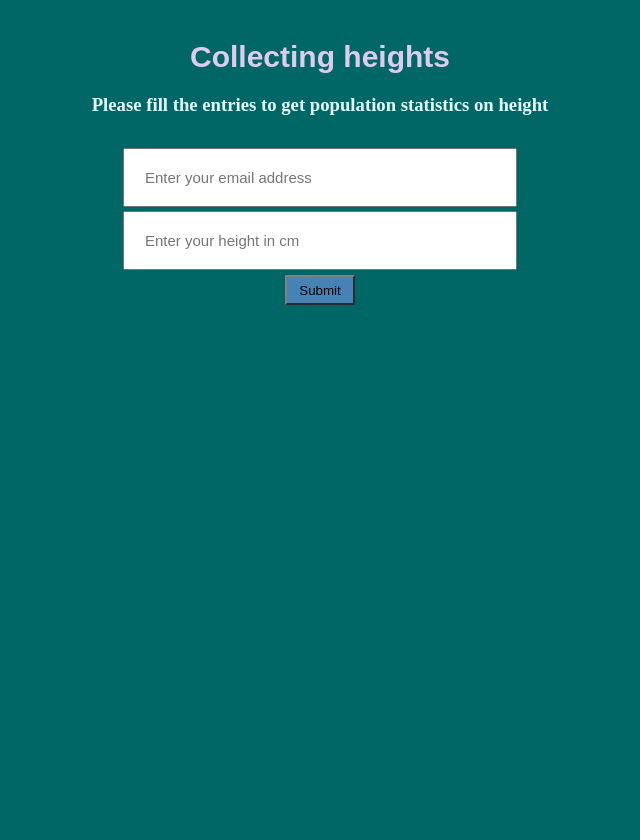
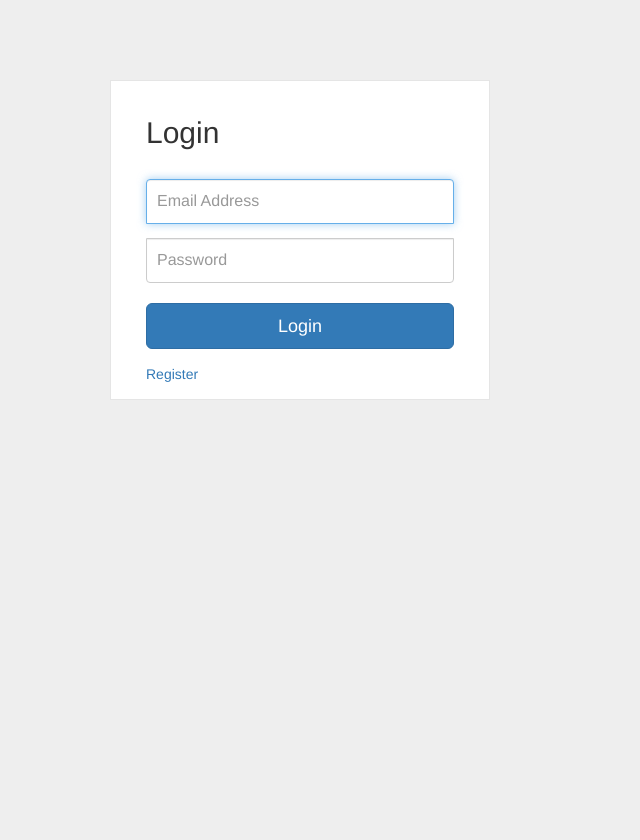
Before and after one commit to ahdeshmukh/udemy-flask, a Flask app: page / in a window 1280 px wide. Shown: the whole page, without its empty margins (340-980 px from the left). After the commit the page ends 399 px from the top, so only its background shows below. Run offline with Flask 2, Linux system fonts and the light colour scheme; some libraries are stand-ins or nearby versions.

Commit message:
creating login and register basic pages

```diff
--- a/app.py
+++ b/app.py
@@ -1,18 +1,46 @@
 from flask import Flask, render_template, request, jsonify
 from datetime import datetime
-import psycopg2, psycopg2.extras, sys
+from flask_sqlalchemy import SQLAlchemy
 
 app = Flask(__name__)
+app.config['SQLALCHEMY_DATABASE_URI'] = 'postgresql://amit:password@localhost/flask_db'
+app.config['GOOGLE_RECAPTCHA_SECRET'] = '6LfKcCYUAAAAAJXHWL48hMFZxTcD4Ruv3ANi8Rzb'
+
+db = SQLAlchemy(app)
+
+class User(db.Model):
+    __tablename__ = "users"
+    id = db.Column(db.Integer, primary_key=True)
+    email = db.Column(db.String(120), unique=True)
+    height = db.Column(db.Integer)
+
+    def __init__(self, email, height):
+        self.email = email
+        self.height = height
 
 
 @app.route('/')
 def index():
-    return render_template("index.html")
+    return render_template("login.html")
+
+@app.route('/register')
+def register():
+    return render_template("register.html")
 
 
 @app.route('/success', methods=["POST"])
 def success():
-    return render_template("success.html")
+    if request.method == 'POST':
+        email = request.form['email_name']
+        height = request.form['height_name']
+        # Check that email does not already exist (not a great query, but works)
+        if not db.session.query(User).filter(User.email == email).count():
+            user = User(email, height)
+            db.session.add(user)
+            db.session.commit()
+            return render_template("success.html")
+
+        return render_template("index.html", message="Email "+ email + " already exists")
 
 
 @app.route('/post-json', methods=["POST"])
--- a/static/css/styles.css
+++ b/static/css/styles.css
@@ -1,56 +1,46 @@
-html,body {
-  height: 100%;
-  margin: 0;
+@import "bourbon";
+
+body {
+	background: #eee !important;
 }
 
-.container {
-  margin: 0 auto;
-  width: 100%;
-  height:100%;
-  background-color:#006666;
-  color:#e6ffff;
-  overflow:hidden;
-  text-align: center;
-  padding: 20px;
+.wrapper {
+    margin-top: 80px;
+    margin-bottom: 80px;
 }
 
-.container h1 {
-  font-family: Arial, sans-serif;
-  font-size: 30px;
-  color: #DDCCEE;
-  margin-top: 80
+.form-signin, .form-register {
+    max-width: 380px;
+    padding: 15px 35px 15px;
+    margin: 0 auto;
+    background-color: #fff;
+    border: 1px solid rgba(0,0,0,0.1);
+
+    .form-signin-heading, .form-register-heading {
+	  margin-bottom: 30px;
 	}
 
-.form {
-  text-align: center;
-  margin: 30px;
+	.form-control {
+	    position: relative;
+	    font-size: 16px;
+	    height: auto;
+	    padding: 10px;
+		    @include box-sizing(border-box);
+
+		&:focus {
+		    z-index: 2;
+		}
 	}
 
-input{
-  width: 350px;
-  height: 15px;
-  font-size: 15px;
-  margin: 2px;
-  float: center;
-  padding: 20px;
-  transition: all 0.2s ease-in-out;
+	input[type="text"] {
+        margin-bottom: -1px;
+        border-bottom-left-radius: 0;
+        border-bottom-right-radius: 0;
 	}
 
-.go-button {
-  width: 70px;
-  height:30px;
-  background-color: steelblue;
-  border: 2;
-  border-color: gray;
-  margin: 3px;
+	input[type="password"] {
+        margin-bottom: 20px;
+        border-top-left-radius: 0;
+        border-top-right-radius: 0;
 	}
-
-.container p {
-  margin: 200;
-  font-size: 25px;
 }
-
-.email-exists {
-  color: #DDCCEE;
-  transition: all 0.2s ease-in-out;
-}
--- a/templates/index.html
+++ b/templates/index.html
@@ -1,22 +1,30 @@
 <!DOCTYPE html>
 <html lang="en">
+	<head>
 		<title> "Data Collector App" </title>
-<head>
+		<!-- jQuery library -->
+		<script src="https://ajax.googleapis.com/ajax/libs/jquery/3.2.1/jquery.min.js"></script>
+		<!-- Latest compiled JavaScript -->
+		<script src="https://maxcdn.bootstrapcdn.com/bootstrap/3.3.7/js/bootstrap.min.js"></script>
+		<script src='https://www.google.com/recaptcha/api.js'></script>
+		<link rel="stylesheet" href="https://maxcdn.bootstrapcdn.com/bootstrap/3.3.7/css/bootstrap.min.css">
 		<link href="{{ url_for('static', filename='css/styles.css') }}" rel="stylesheet">
+	</head>
 	<body>
-	<div class="container">
-		<h1> Collecting heights </h1>
-		<h3> Please fill the entries to get population statistics on height </h3>
+		<!-- <div class="container">
+			<h1>Please enter your information</h1>
 			<div class="email-exists">
-	  		{{text | safe}}
+				{{message | safe}}
 			</div>
 			<div class="form">
 				<form action="{{url_for('success')}}" method="POST">
-				<input title="Your email address will be safe with us." placeholder="Enter your email address" type="email" name="email_name" required> <br>
+					<input placeholder="Enter your email address" type="email" name="email" required> <br>
 					<input title="Your email address will be safe with us." placeholder="Enter your height in cm" type="number" min="50", max="300", step="0." name="height_name" required> <br>
 					<button class="go-button" type="submit"> Submit </button>
 				</form>
 			</div>
-	  </div>
+		  </div> -->
+		{% block body %}
+		{% endblock %}
 	</body>
 </html>
--- /dev/null
+++ b/templates/login.html
@@ -0,0 +1,20 @@
+{% extends "index.html" %}
+{% block body %}
+<div class="container">
+    <div class="wrapper">
+        <form class="form-signin">
+            <h2 class="form-signin-heading">Login</h2>
+            <div class="form-group">
+                <input type="text" class="form-control" name="email" placeholder="Email Address" required="" autofocus="" />
+            </div>
+            <div class="form-group">
+                <input type="password" class="form-control" name="password" placeholder="Password" required=""/>
+            </div>
+            <div class="form-group">
+                <button class="btn btn-lg btn-primary btn-block" type="submit">Login</button>
+            </div>
+            <div><a href="{{ url_for('register') }}">Register</a></div>
+        </form>
+    </div>
+</div>
+{% endblock %}
```
Also changed, not shown: templates/register.html (added, +30 -0 lines), 1 other file. Lines whose indentation alone changed are shown as unchanged.
